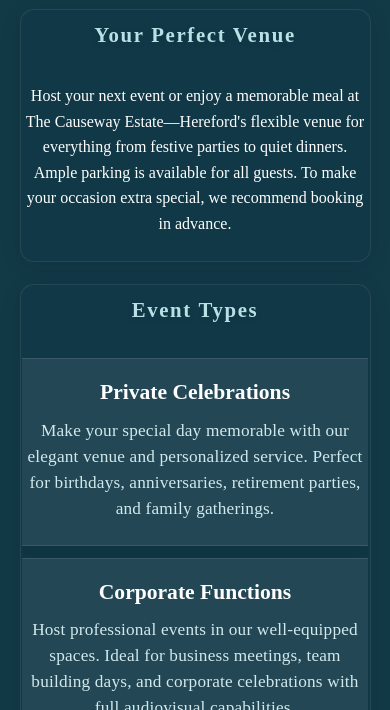
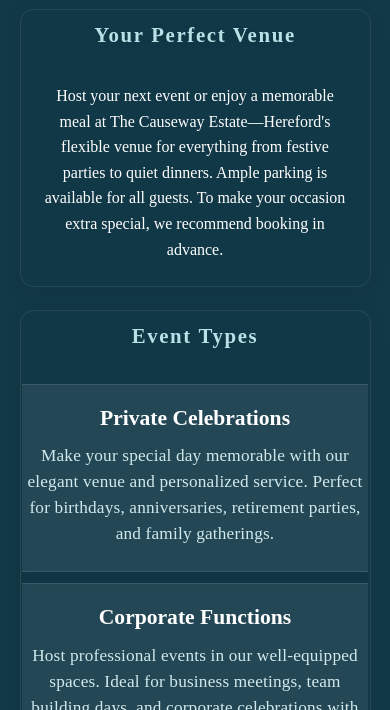
Before and after one commit to fivespillars/causewayestatecateringevents.uk, a plain HTML site: page events.html in a window 390 px wide. Shown: the part 390-1100 px from the top of the page. Drawn offline with Linux system fonts and the light colour scheme.

Commit message:
Improve mobile padding for events page content

```diff
--- a/events.html
+++ b/events.html
@@ -50,7 +50,7 @@
     </section>
 
     <!-- Introduction section -->
-    <section class="intro">
+    <section class="intro mobile-padding">
         <h2>Your Perfect Venue</h2>
         <p>Host your next event or enjoy a memorable meal at The Causeway Estate—Hereford's flexible venue for everything from festive parties to quiet dinners. Ample parking is available for all guests. To make your occasion extra special, we recommend booking in advance.</p>
     </section>
--- a/styles.css
+++ b/styles.css
@@ -2244,4 +2244,12 @@
   }
 }
 
+/* Extra mobile padding for content sections */
+@media (max-width: 600px) {
+  .mobile-padding {
+    padding-left: 1.2rem !important;
+    padding-right: 1.2rem !important;
+  }
+}
+
 /* --- Comment: All changes above are for mobile responsiveness and accessibility --- */
```
